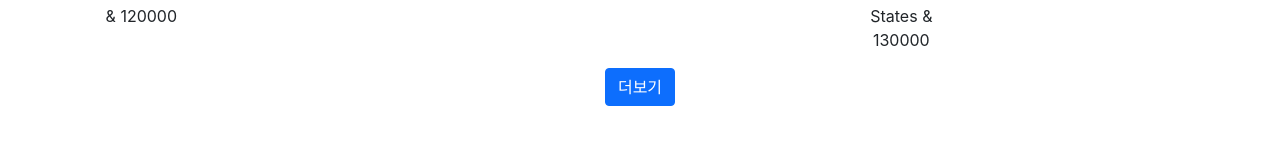
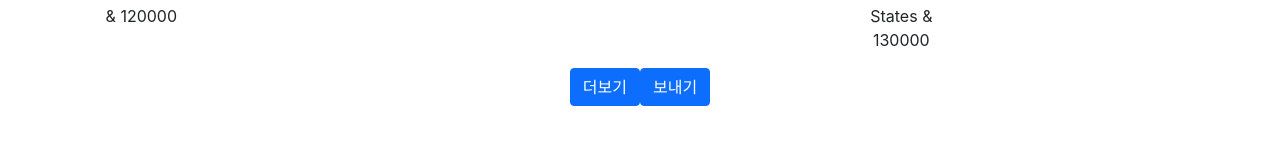
Before and after one commit to sooyoung-h/shop, a React (Create React App) app: page / in a window 1280 px wide. Shown: the part 381-526 px from the top of the page. Built offline with nearby package versions, Linux system fonts and the light colour scheme.

Commit message:
React : Ajax - axios (post)
post 데이터를 서버로 보내기

```diff
--- a/src/App.js
+++ b/src/App.js
@@ -110,6 +110,20 @@ function App() {
           >
             더보기
           </button>
+          <button
+            className="btn btn-primary"
+            onClick={() => {
+              axios
+                .post("https://codingapple1.github.io/shop/data2.json", {
+                  id: "test",
+                  pw: 1234,
+                })
+                .then((result) => {})
+                .catch(() => {});
+            }}
+          >
+            보내기
+          </button>
         </Container>
       </Route>
       <Route path="/detail/:id">
```
